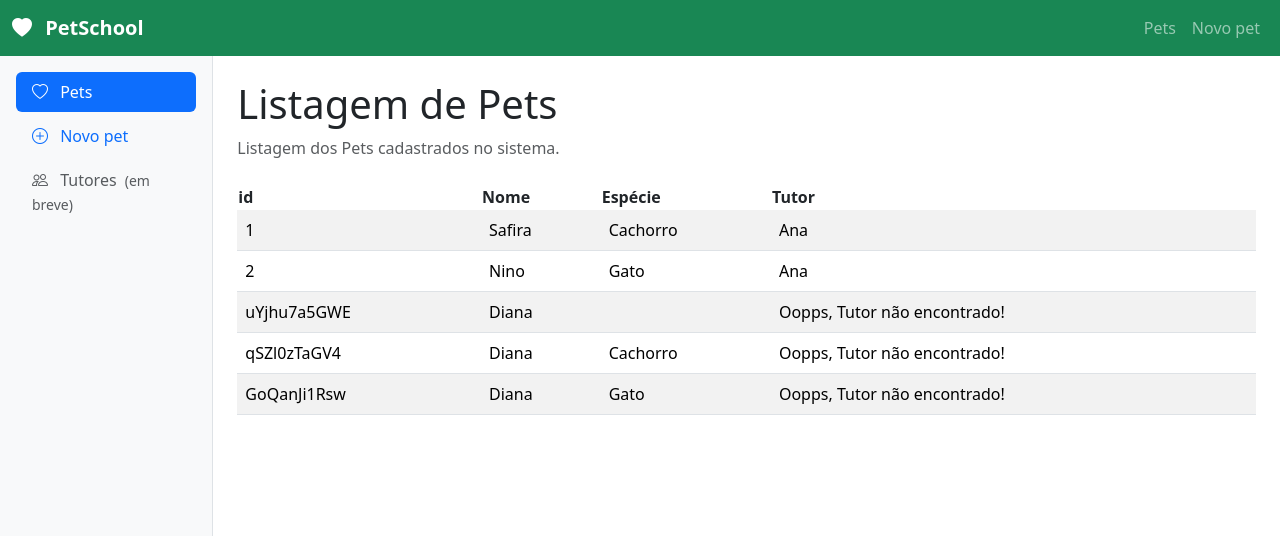
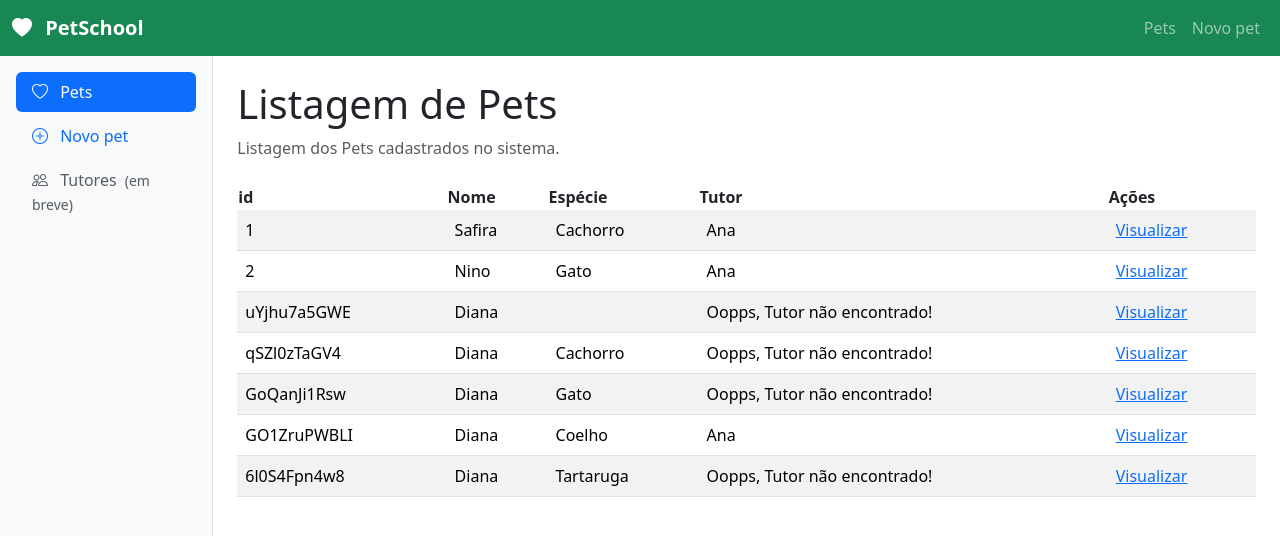
Before and after one commit to flaviabusa/hotel-pets, a Vue app: page /pets in a window 1280 px wide. Shown: the top 536 px of the page. Built offline with nearby package versions, Linux system fonts and the light colour scheme; data requests are answered from the project's data file.

Commit message:
FEAT: pet details

```diff
--- a/db.json
+++ b/db.json
@@ -41,6 +41,18 @@
       "especie": "Gato",
       "tutorId": "Carlos",
       "id": "GoQanJi1Rsw"
+    },
+    {
+      "nome": "Diana",
+      "especie": "Coelho",
+      "tutorId": "1",
+      "id": "GO1ZruPWBLI"
+    },
+    {
+      "nome": "Diana",
+      "especie": "Tartaruga",
+      "tutorId": "",
+      "id": "6l0S4Fpn4w8"
     }
   ],
   "$schema": "./node_modules/json-server/schema.json"
--- a/src/router/index.js
+++ b/src/router/index.js
@@ -16,6 +16,11 @@ const router = createRouter({
       path: '/pets/novo',
       name: 'novo-pet',
       component: () => import('../views/AddPetView.vue'),
+    },
+    {
+      path: '/pets/:id',
+      name: 'detalhes-pet',
+      component: () => import('../views/PetDetailsView.vue'),
     }
   ],
 });
--- a/src/views/AddPetView.vue
+++ b/src/views/AddPetView.vue
@@ -83,7 +83,7 @@
         <label for="tutor" class="form-label">Tutor</label>
         <select name="tutor" id="tutor" class="form-select" v-model="novoPet.tutorId">
           <option value="" disabled>Selecione o Tutor</option>
-          <option v-for="tutor in tutores" :key="tutor.id">{{ tutor.nome }}</option>
+          <option v-for="tutor in tutores" :key="tutor.id" :value="tutor.id">{{ tutor.nome }}</option>
         </select>
       </div>
 
--- /dev/null
+++ b/src/views/PetDetailsView.vue
@@ -0,0 +1,37 @@
+<script setup>
+import { onMounted, ref } from 'vue';
+import { useRoute } from 'vue-router';
+
+const route = useRoute();
+const API_URL = 'http://localhost:3000';
+const pet = ref(null);
+const tutor = ref(null);
+
+async function carregarPet() {
+    const idPet = route.params.id;
+
+    const respostaPet = await fetch(`${API_URL}/pets/${idPet}`);
+    console.log('respostaPet', respostaPet);
+    pet.value = await respostaPet.json();
+    console.log('pet', pet.value);
+
+    const respostaTutor = await fetch(`${API_URL}/tutores/${pet.value.tutorId}`);
+    tutor.value = await respostaTutor.json();
+    console.log('tutor', tutor.value);
+}
+
+onMounted(carregarPet);
+</script>
+
+<template>
+ <section v-if="pet == null">
+    <p>Carregando...</p>
+
+ </section>
+ <section v-else>
+    <h1>Nome do Pet: {{ pet.nome }}</h1>
+    <p>Tutor: {{ tutor.nome }}</p>
+    <h5>Espécie: {{ pet.especie }}</h5>
+ </section>
+
+</template>
--- a/src/views/PetsView.vue
+++ b/src/views/PetsView.vue
@@ -48,6 +48,7 @@ onMounted(carregarDados);
         <th>Nome</th>
         <th>Espécie</th>
         <th>Tutor</th>
+        <th>Ações</th>
       </thead>
 
       <tbody>
@@ -56,6 +57,9 @@ onMounted(carregarDados);
           <td>{{ pet.nome }}</td>
           <td>{{ pet.especie }}</td>
           <td>{{ nomeDoTutor(pet.tutorId) }}</td>
+          <td>
+            <RouterLink :to="`/pets/${pet.id}`">Visualizar</RouterLink>
+          </td>
         </tr>
       </tbody>
     </table>
```
